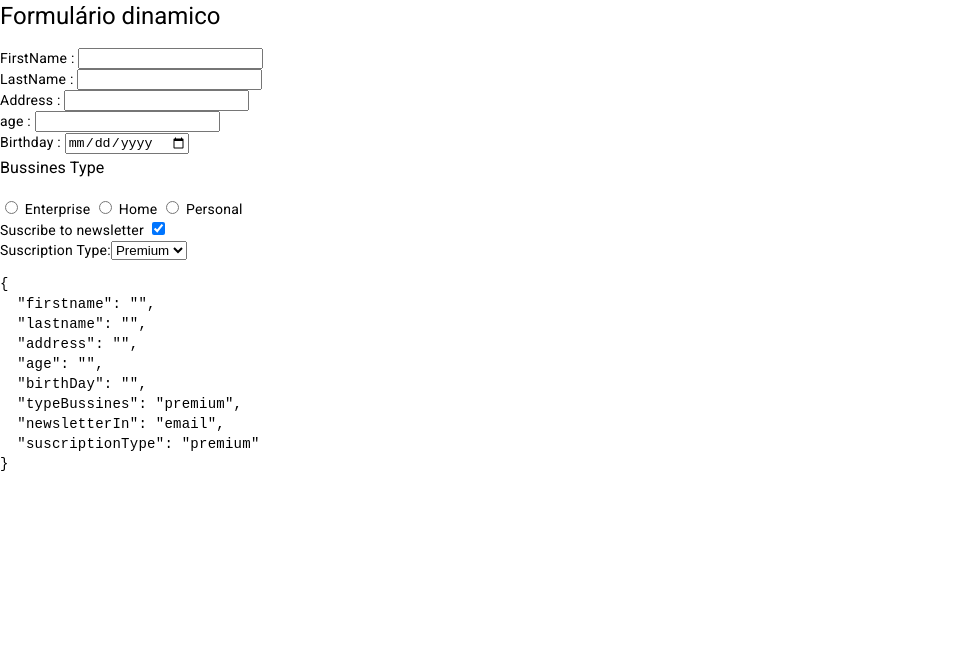
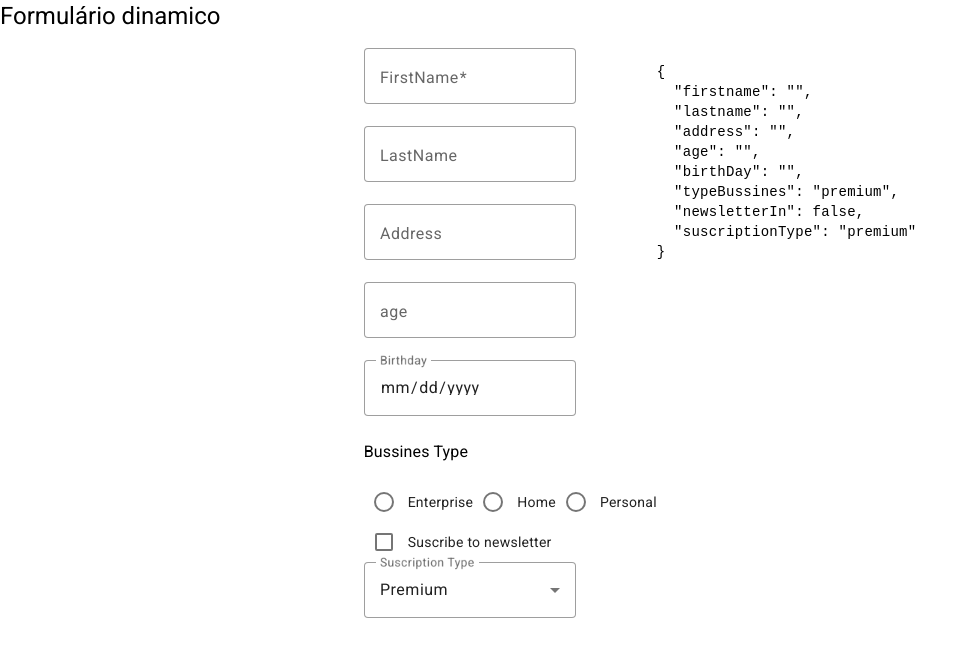
Before and after one commit to fzanfolim/dynamic-form-angular-15, an Angular app: page / in a window 1280 px wide. Shown: the top 656 px of the page, without its empty margins (0-978 px from the left). Built offline with nearby package versions, Linux system fonts and the light colour scheme.

Commit message:
chore: add material fields

```diff
--- a/src/app/app.component.ts
+++ b/src/app/app.component.ts
@@ -56,7 +56,7 @@ export class AppComponent {
     },
     newsletterIn: {
       label: 'Suscribe to newsletter',
-      value: 'email',
+      value: false,
       type: 'checkbox',
     },
     suscriptionType: {
--- a/src/app/components/dynamic-field/dynamic-checkboxs/dynamic-checkboxs.component.html
+++ b/src/app/components/dynamic-field/dynamic-checkboxs/dynamic-checkboxs.component.html
@@ -1,6 +1,11 @@
 <form [formGroup]="formName">
-  <label>
+  <!-- <label>
     {{ field.label }}
     <input type="checkbox" [name]="field.fieldName" [formControlName]="field.fieldName" [value]="field.value" />
-  </label>
+  </label> -->
+
+
+  <mat-checkbox [formControlName]="field.fieldName">{{ field.label }}</mat-checkbox>
+
+
 </form>
--- /dev/null
+++ b/src/app/components/dynamic-field/dynamic-datepicker/dynamic-datepicker.component.html
@@ -0,0 +1,17 @@
+<form [formGroup]="formName">
+  <mat-form-field appearance="outline">
+    <mat-label>{{field.label}}</mat-label>
+    <input matInput [type]="field.type" [formControlName]="field.fieldName">
+
+  </mat-form-field>
+
+
+
+  <!-- <mat-form-field appearance="outline">
+    <mat-label>{{field.label}}</mat-label>
+    <input matInput [matDatepicker]="picker" [formControlName]="field.fieldName">
+    <mat-hint>MM/DD/YYYY</mat-hint>
+    <mat-datepicker-toggle matIconSuffix [for]="picker"></mat-datepicker-toggle>
+    <mat-datepicker #picker></mat-datepicker>
+  </mat-form-field> -->
+</form>
--- /dev/null
+++ b/src/app/components/dynamic-field/dynamic-datepicker/dynamic-datepicker.component.ts
@@ -0,0 +1,18 @@
+import { FormGroupDirective, UntypedFormGroup } from '@angular/forms';
+import { Component, inject, Input } from '@angular/core';
+
+@Component({
+  selector: 'app-dynamic-datepicker',
+  templateUrl: './dynamic-datepicker.component.html',
+  styleUrls: ['./dynamic-datepicker.component.scss'],
+})
+export class DynamicDatepickerComponent {
+  private formgroupDirective = inject(FormGroupDirective);
+
+  @Input() field: any;
+  formName!: UntypedFormGroup;
+
+  ngOnInit() {
+    this.formName = this.formgroupDirective.control;
+  }
+}
--- a/src/app/components/dynamic-field/dynamic-field.component.ts
+++ b/src/app/components/dynamic-field/dynamic-field.component.ts
@@ -1,3 +1,4 @@
+import { DynamicDatepickerComponent } from './dynamic-datepicker/dynamic-datepicker.component';
 import { DynamicCheckboxsComponent } from './dynamic-checkboxs/dynamic-checkboxs.component';
 import { DynamicRadioComponent } from './dynamic-radio/dynamic-radio.component';
 import {
@@ -36,7 +37,7 @@ export class DynamicFieldComponent {
     },
     {
       name: 'date',
-      component: DynamicInputComponent,
+      component: DynamicDatepickerComponent,
     },
     {
       name: 'checkbox',
--- a/src/app/components/dynamic-field/dynamic-input/dynamic-input.component.html
+++ b/src/app/components/dynamic-field/dynamic-input/dynamic-input.component.html
@@ -1,4 +1,9 @@
 <form [formGroup]="formName">
-  <label>{{field.label}} : </label>
-  <input [type]="field.type" [formControlName]="field.fieldName" />
+  <mat-form-field appearance="outline">
+    <mat-label>{{field.label}}</mat-label>
+    <input matInput [type]="field.type" [formControlName]="field.fieldName">
+    <!-- <button *ngIf="value" matSuffix mat-icon-button aria-label="Clear" (click)="value=''">
+      <mat-icon>close</mat-icon>
+    </button> -->
+  </mat-form-field>
 </form>
--- a/src/app/components/dynamic-field/dynamic-radio/dynamic-radio.component.html
+++ b/src/app/components/dynamic-field/dynamic-radio/dynamic-radio.component.html
@@ -1,10 +1,6 @@
 <form [formGroup]="formName">
   <h3>{{field.label}}</h3>
-  <label *ngFor="let option of field.options">
-
-    <label ngFor="let option of field.options">
-      <input type="radio" [name]="field.fieldName" [formControlName]="field.fieldName" [value]="option.value">
-      {{option.label}}
-    </label>
-  </label>
+  <mat-radio-group aria-label="Select an option" [name]="field.fieldName" [formControlName]="field.fieldName">
+    <mat-radio-button *ngFor="let option of field.options" [value]="option.value">{{option.label}}</mat-radio-button>
+  </mat-radio-group>
 </form>
--- a/src/app/components/dynamic-field/dynamic-select/dynamic-select.component.html
+++ b/src/app/components/dynamic-field/dynamic-select/dynamic-select.component.html
@@ -1,9 +1,9 @@
 <form [formGroup]="formName">
+  <mat-form-field appearance="outline">
+    <mat-label>{{field.label}}</mat-label>
+    <mat-select [formControlName]="field.fieldName">
 
-  <label>{{field.label}}:</label>
-  <select [formControlName]="field.fieldName">
-    <option *ngFor="let option of field.options" [value]="option.value">
-      {{option.label}}
-    </option>
-  </select>
+      <mat-option *ngFor="let option of field.options" [value]="option.value">{{option.label}}</mat-option>
+    </mat-select>
+  </mat-form-field>
 </form>
--- a/src/app/components/dynamic-form/dynamic-form.component.scss
+++ b/src/app/components/dynamic-form/dynamic-form.component.scss
@@ -0,0 +1,5 @@
+:host{
+  display: flex;
+  justify-content: center;
+
+}
```
Also changed, not shown: src/app/components/components.module.ts (+11 -1 lines), src/app/shared/material/material.module.ts (+14 -3 lines), src/app/components/dynamic-field/dynamic-datepicker/dynamic-datepicker.component.scss (added), 1 other file (tests, documents, lock files or other folders).
